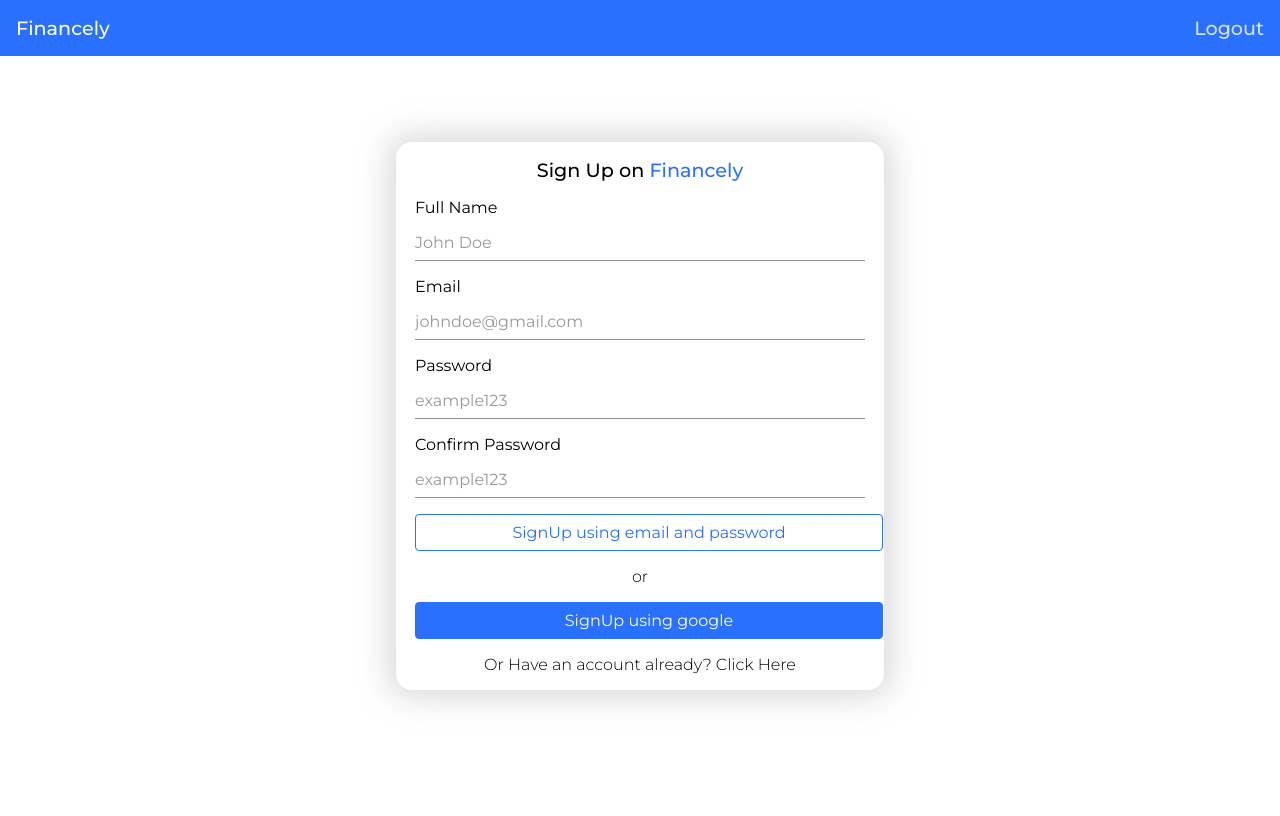
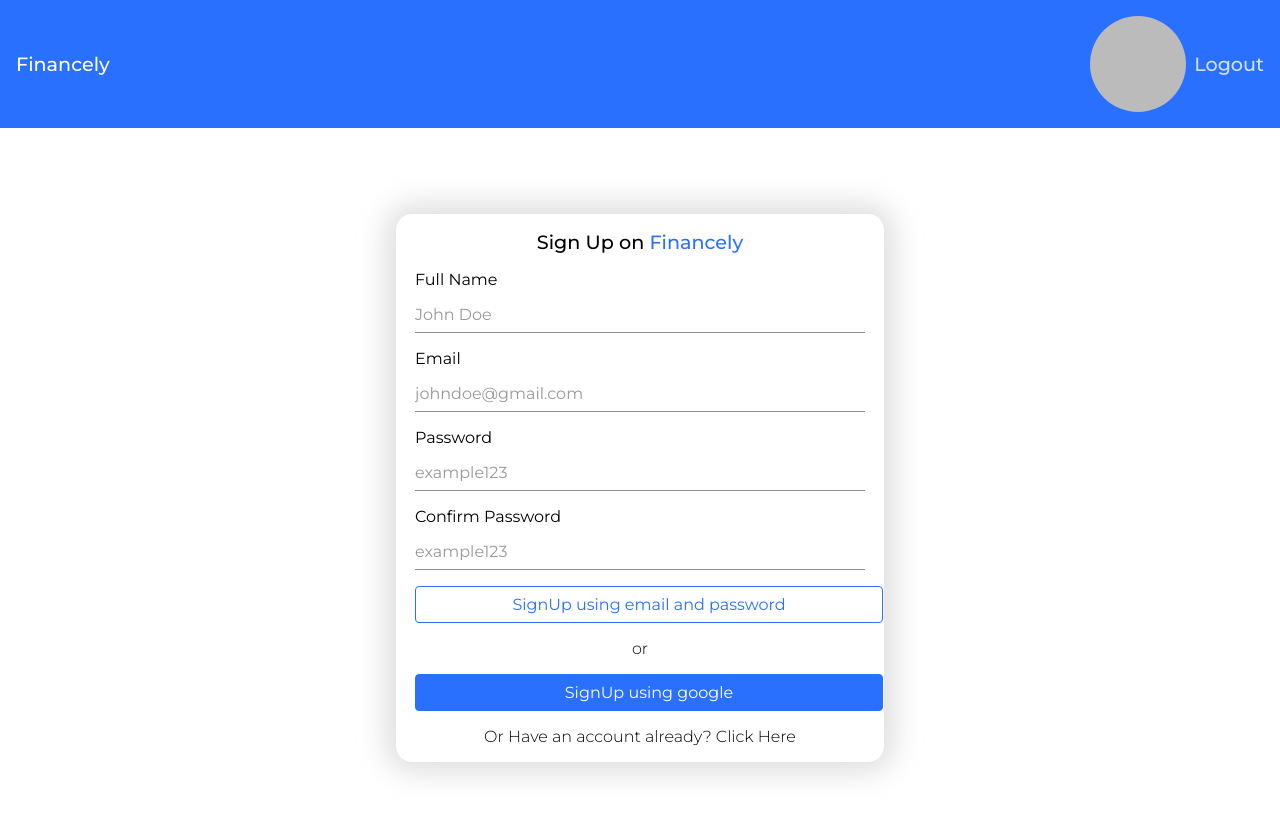
Before and after one commit to jiya-sahu/Personal-finance-tracker, a React (Create React App) app: page / in a window 1280 px wide. Shown: the top 816 px of the page. Built offline with nearby package versions, Linux system fonts and the light colour scheme; no server answers; sample sign-in values are in the browser's storage; the HTML template or start-up script is replaced by a standard one.

Commit message:
transaction-table-added

```diff
--- a/src/Pages/Dashboard.js
+++ b/src/Pages/Dashboard.js
@@ -41,7 +41,7 @@ function Dashboard() {
   useEffect(()=>{
     //get all documents
     fetchTransactions();
-  },[])
+  },[user])
 
   async function fetchTransactions() {
     setLoading(true);
--- a/src/components/Header/index.js
+++ b/src/components/Header/index.js
@@ -5,8 +5,9 @@ import { useAuthState } from 'react-firebase-hooks/auth';
 import {  signOut } from "firebase/auth";
 import { useNavigate } from 'react-router-dom';
 import { toast } from "react-toastify";
+import userImg from "../../assets/user.svg"
 function Header() {
-  const [user, loading] = useAuthState(auth);
+  const [user] = useAuthState(auth);
   const navigate = useNavigate();
 
   useEffect(()=>{
@@ -34,7 +35,16 @@ function Header() {
   return (
     <div className='navbar'>
       <p className='logo'>Financely</p>
-      {user && <p className='logo link' onClick={logoutfunc}>Logout</p>}
+      {user &&
+      <div style={{
+        display:"flex",
+        gap:"0.5rem",
+        alignItems:"center"
+      }}>
+        <img src={user.photoURL? user.photoURL : userImg}
+        style= {{height:"1 rem" ,width:"1 rem", borderRadius : "50%"}}/>
+      <p className='logo link' onClick={logoutfunc}>Logout</p>
+      </div>}
     </div>
   )
 }
--- a/src/components/Header/styles.css
+++ b/src/components/Header/styles.css
@@ -7,6 +7,7 @@
     display: flex;
     justify-content: space-between;
     align-items: center;
+    z-index: 1000;
 }
 
 .logo{
--- a/src/components/TransactionTable/index.js
+++ b/src/components/TransactionTable/index.js
@@ -1,6 +1,10 @@
 import React, { useState } from "react";
-import { Select, Table } from "antd";
+import { Flex, Select, Table } from "antd";
 import { Radio }from "antd";
+import searchimg from "../../assets/search.svg"
+import './styles.css'
+import Button from "../Button/index";
+
 
 const TransactionTable = ({ transactions }) => {
   const [search, setSearch] = useState("");
@@ -59,13 +63,16 @@ const TransactionTable = ({ transactions }) => {
           marginBottom: "1rem",
         }}
       >
-        <div>
+        <div className="input-flex">
+           <img src={searchimg}/>
+
           <input
             value={search}
             onChange={(e) => setSearch(e.target.value)}
             placeholder="search by name"
 
           />
+
         </div>
 
         <Select  onChange={(value) => setTypefilter(value)} value={typeFilter} allowClear>
@@ -74,16 +81,45 @@ const TransactionTable = ({ transactions }) => {
           <Select.Option value="expense">Expense</Select.Option>
         </Select>
 
+        </div>
 
+
+          <div
+          style={
+            {
+               display:"flex",
+               justifyContent:"space-between",
+              alignItems: "center",
+              marginBottom:"1rem",
+              padding:"1rem"
+            }
+          }>
+
+          <h2>My Transactions</h2>
+
+        <div>
         <Radio.Group onChange={(e)=>setSortkey(e.target.value)} value={sortKey}>
           <Radio.Button value="">No sort</Radio.Button>
           <Radio.Button value="date">Sort by date</Radio.Button>
           <Radio.Button value="amount">Sort by Amount</Radio.Button>
         </Radio.Group>
+        </div>
+        <div
+         style={{
+          display:"flex",
+          justifyContent:"center",
+          gap: "1rem",
+          width: "400px"
+         }}>
+           <button className="btn">Export to CSV</button>
+            <button className="btn">Import from CSV</button>
+        </div>
 
-      </div>
+        </div>
 
-      <Table dataSource={sortedTransactions} columns={columns} />
+       <Table dataSource={sortedTransactions} columns={columns} />
+
+
     </>
   );
 };
--- a/src/components/TransactionTable/styles.css
+++ b/src/components/TransactionTable/styles.css
@@ -0,0 +1,17 @@
+.input-flex{
+    display: flex;
+    gap: 0.8rem;
+    align-items: center;
+    width: 100%;
+    box-shadow: 0px 0px 30px 8px rgba(227, 227, 227, 0.75);
+}
+
+.input-flex input{
+    width: 100%;
+    padding: 0.5rem;
+    border: 0;
+}
+
+.input-flex input :focus{
+    outline: none;
+}
```
